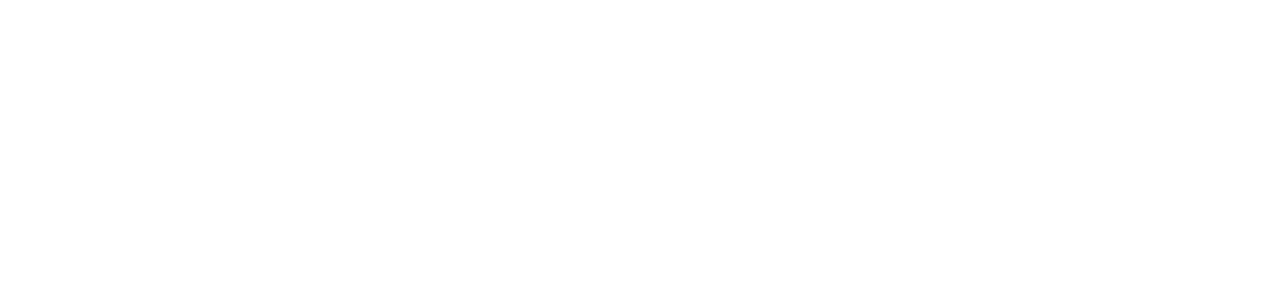
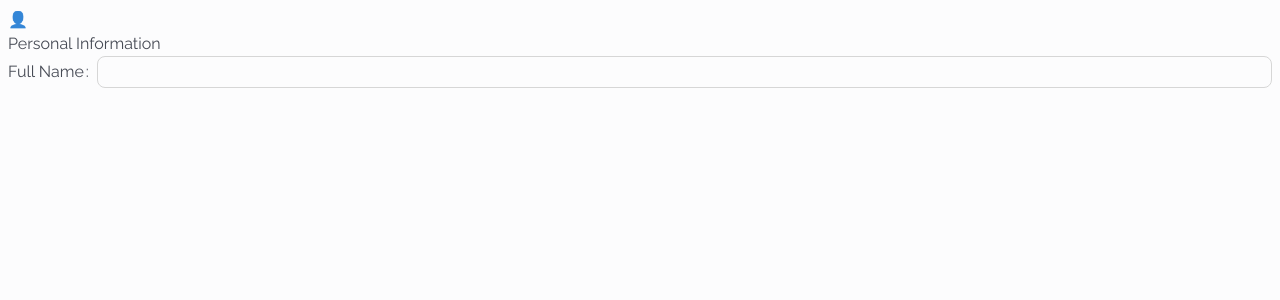
Before and after one commit to ErickBGomez/cv-application, a React (Vite) app: page / in a window 1280 px wide. Shown: the top 300 px of the page. Built offline with nearby package versions, Linux system fonts and the light colour scheme.

Commit message:
Add color structure and form sections

```diff
--- a/package.json
+++ b/package.json
@@ -12,7 +12,8 @@
   "dependencies": {
     "antd": "^5.22.5",
     "react": "^18.3.1",
-    "react-dom": "^18.3.1"
+    "react-dom": "^18.3.1",
+    "sass": "^1.83.0"
   },
   "devDependencies": {
     "@eslint/js": "^9.15.0",
--- a/src/App.jsx
+++ b/src/App.jsx
@@ -1,5 +1,7 @@
+import ResumeForm from "./components/ResumeForm/ResumeForm";
+
 const App = () => {
-  return <></>;
+  return <ResumeForm />;
 };
 
 export default App;
--- /dev/null
+++ b/src/assets/_colors.scss
@@ -0,0 +1,8 @@
+$white: #fcfcfd;
+$primary: #426ece;
+$black: #2c313c;
+$black-75: #2c313c;
+$black-50: #2c313c;
+$black-25: #2c313c;
+$black-10: #2c313c;
+$black-05: #2c313c;
--- /dev/null
+++ b/src/components/FormSection/FormSection.jsx
@@ -0,0 +1,13 @@
+const FormSection = ({ icon, title, children }) => {
+  return (
+    <div className="section">
+      <div className="title-container">
+        <div className="title-icon">{icon}</div>
+        <div className="title">{title}</div>
+      </div>
+      <div className="content">{children}</div>
+    </div>
+  );
+};
+
+export default FormSection;
--- /dev/null
+++ b/src/components/ResumeForm/ResumeForm.jsx
@@ -0,0 +1,16 @@
+import { Form, Input } from "antd";
+import FormSection from "../FormSection/FormSection";
+
+const ResumeForm = () => {
+  return (
+    <Form>
+      <FormSection icon="👤" title="Personal Information">
+        <Form.Item label="Full Name" name="fullName" hasFeedback>
+          <Input />
+        </Form.Item>
+      </FormSection>
+    </Form>
+  );
+};
+
+export default ResumeForm;
--- /dev/null
+++ b/src/index.scss
@@ -0,0 +1,11 @@
+@use "./assets/colors";
+@import url("https://fonts.googleapis.com/css2?family=Raleway:wght@100..900&display=swap");
+
+:root {
+  font-family: "Raleway", sans-serif;
+}
+
+body {
+  background-color: colors.$white;
+  color: colors.$black;
+}
--- a/src/main.jsx
+++ b/src/main.jsx
@@ -2,6 +2,7 @@ import { StrictMode } from "react";
 import { createRoot } from "react-dom/client";
 import { ConfigProvider, App as AntdApp } from "antd";
 import App from "./App.jsx";
+import "./index.scss";
 
 const appTheme = {
   token: {
@@ -13,6 +14,7 @@ const appTheme = {
     colorTextBase: "#2c313c",
     colorBgBase: "#fcfcfd",
     colorSuccess: "#43e285",
+    fontFamily: "'Raleway', sans-serif",
   },
 };
 
```
Also changed, not shown: src/assets/_text-styles.scss (added, +40 -0 lines), 1 other file (tests, documents, lock files or other folders).
